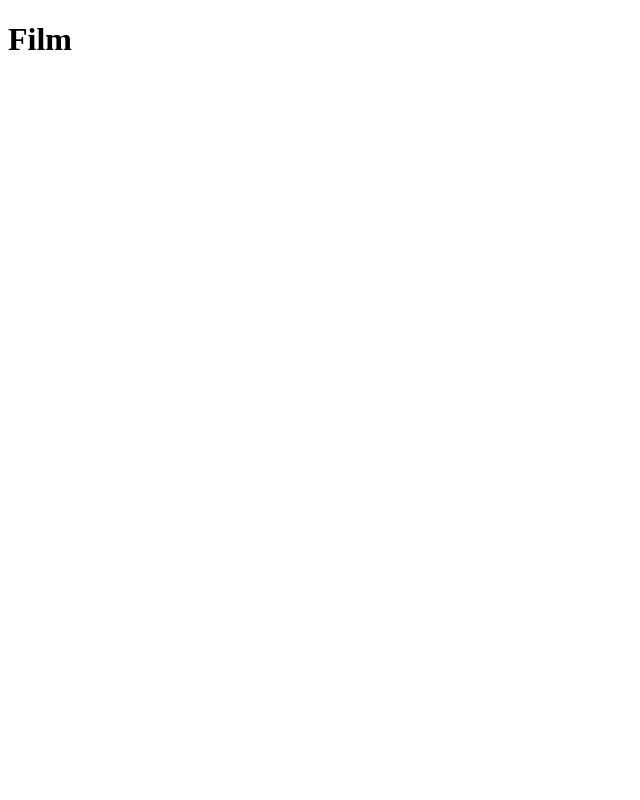
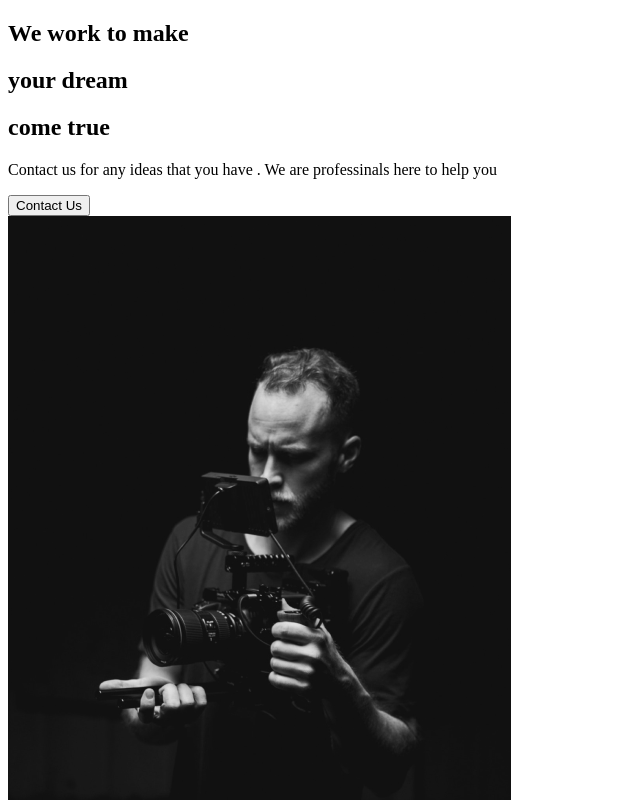
Before and after one commit to MassDo/capture, a React (Create React App) app: page / in a window 1280 px wide. Shown: the top 800 px of the page, without its empty margins (0-640 px from the left). Built offline with nearby package versions, Linux system fonts and the light colour scheme.

Commit message:
About Section adding element Aboutsection into About Us page, no styling yet

```diff
--- a/src/App.jsx
+++ b/src/App.jsx
@@ -1,7 +1,9 @@
+import AboutUs from "./pages/AboutUs";
+
 function App() {
   return (
     <div className="App">
-      <h1>Film</h1>
+      <AboutUs />
     </div>
   );
 }
--- /dev/null
+++ b/src/components/AboutSection.jsx
@@ -0,0 +1,31 @@
+import home1 from "../img/home1.png";
+
+const AboutSection = () => {
+  return (
+    <div>
+      <div className="description">
+        <div className="title">
+          <div className="hide">
+            <h2>We work to make</h2>
+          </div>
+          <div className="hide">
+            <h2>
+              your <span>dream</span>
+            </h2>
+          </div>
+          <div className="hide">
+            <h2>come true</h2>
+          </div>
+        </div>
+        <p>
+          Contact us for any ideas that you have . We are professinals here to
+          help you
+        </p>
+        <button>Contact Us</button>
+      </div>
+      <img src={home1} alt="guy with a camera" />
+    </div>
+  );
+};
+
+export default AboutSection;
--- /dev/null
+++ b/src/pages/AboutUs.jsx
@@ -0,0 +1,8 @@
+// import page components
+import AboutSection from "../components/AboutSection";
+
+const AboutUs = () => {
+  return <AboutSection />;
+};
+
+export default AboutUs;
```
Also changed, not shown: 1 other file (tests, documents, lock files or other folders).
